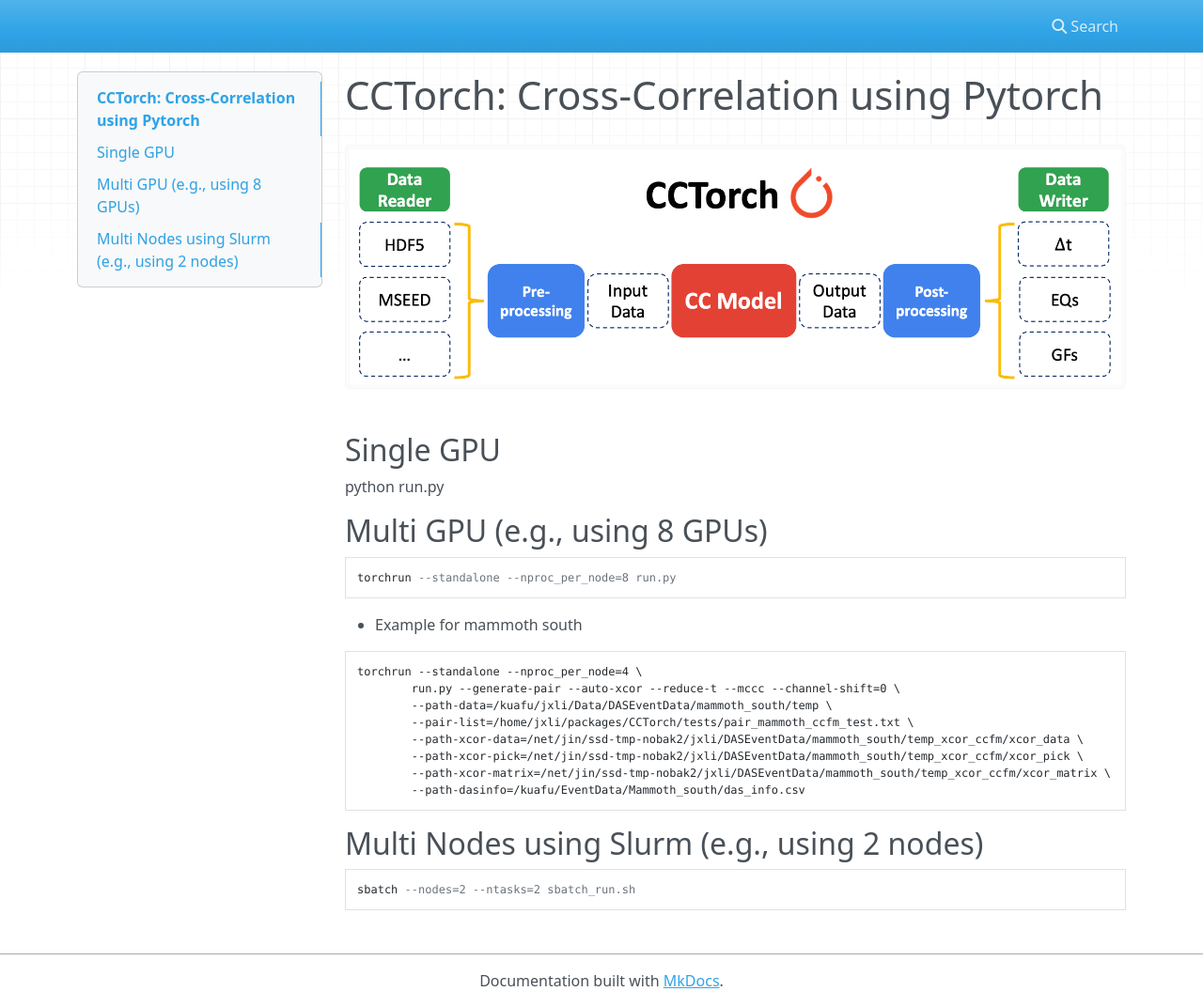
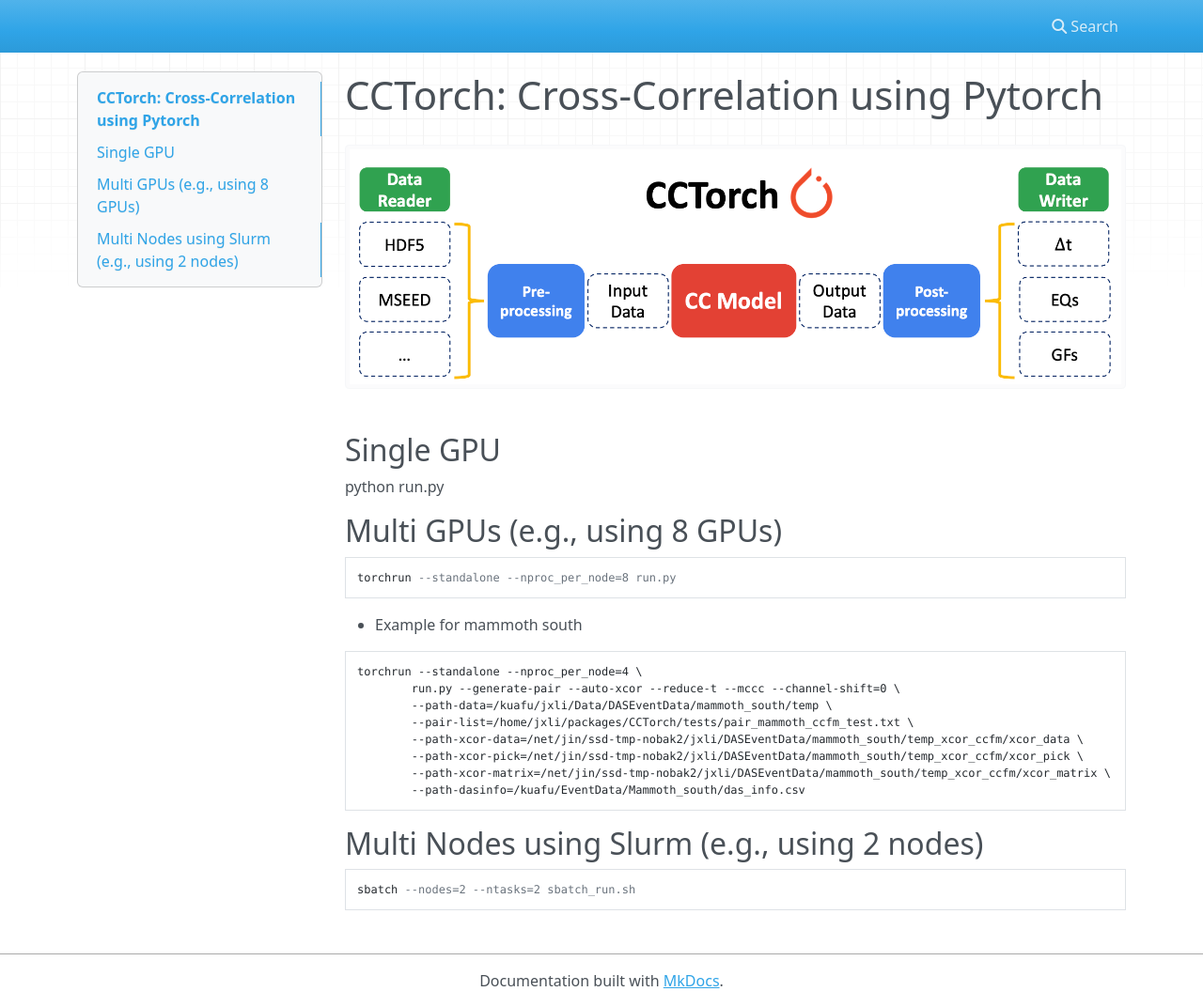
Before and after one commit to AI4EPS/CCTorch, an MkDocs documentation site: the page built from docs/README.md, in a window 1280 px wide and 1072 px high. Shown: the whole window at 94% size. Built offline with MkDocs 1.6.1, drawn with Linux system fonts in a browser that asks for light colours; nearby versions of some CDN libraries.

Commit message:
Update README.md

````diff
--- a/docs/README.md
+++ b/docs/README.md
@@ -5,7 +5,7 @@
 ## Single GPU
 python run.py
 
-## Multi GPU (e.g., using 8 GPUs)
+## Multi GPUs (e.g., using 8 GPUs)
 ```
 torchrun --standalone --nproc_per_node=8 run.py
 ```
````
